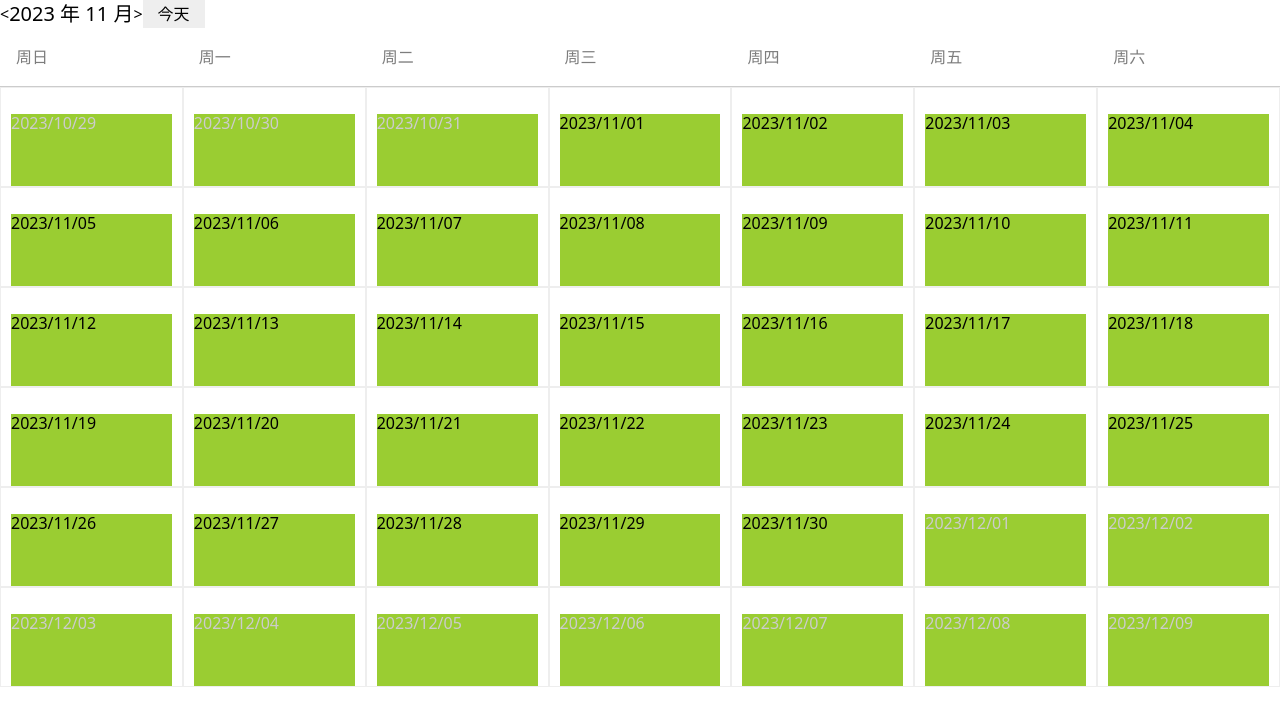
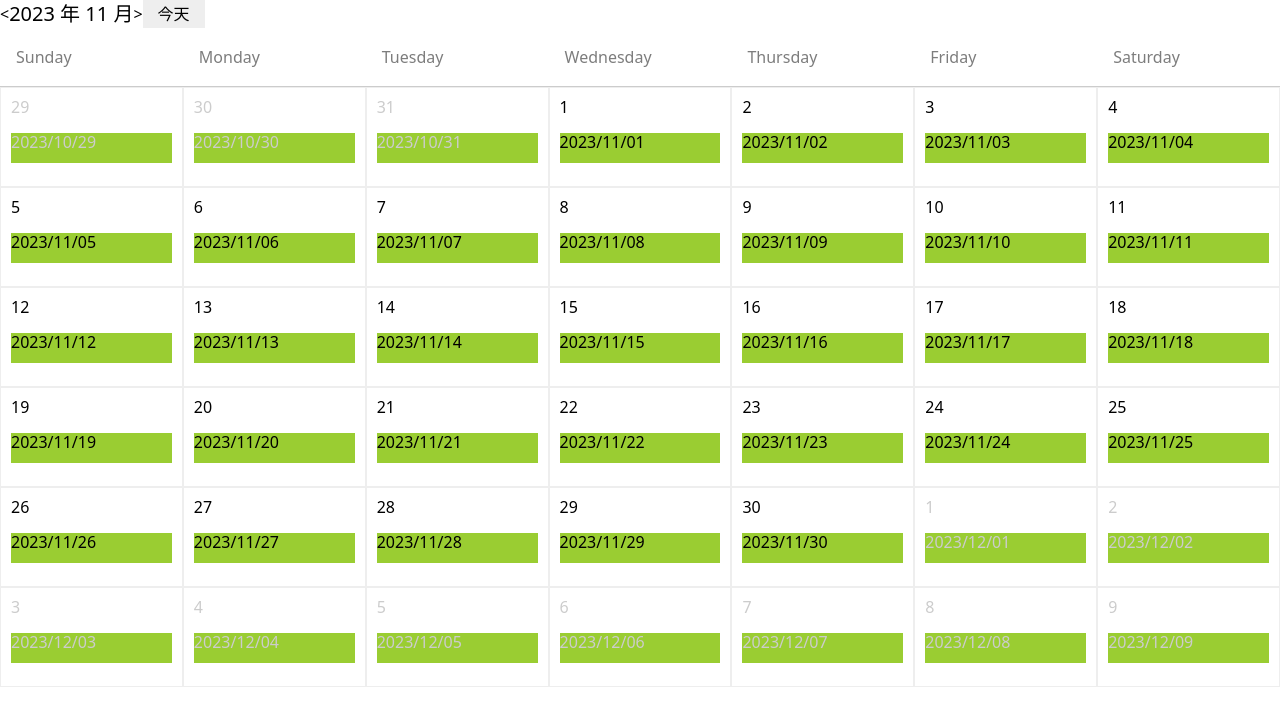
Before and after one commit to 518luck/react-calendar-component, a React (Vite) app: page / in a window 1280 px wide. Shown: the top 726 px of the page. Built offline with nearby package versions, Linux system fonts and the light colour scheme.

Commit message:
feat:中英文切换

```diff
--- a/src/App.tsx
+++ b/src/App.tsx
@@ -4,10 +4,11 @@
   return (
     <Calendar
       value={dayjs('2023-11-08')}
-      dateRender={(value) => {
+      locale='en-US'
+      dateInnerContent={(value) => {
         return (
           <div>
-            <p style={{ background: 'yellowgreen', height: '500px' }}>
+            <p style={{ background: 'yellowgreen', height: '30px' }}>
               {value.format('YYYY/MM/DD')}
             </p>
           </div>
--- a/src/components/Calendar/MonthCalendar.tsx
+++ b/src/components/Calendar/MonthCalendar.tsx
@@ -1,6 +1,10 @@
+import { useContext } from 'react'
 import type { Dayjs } from 'dayjs'
+
 import type { CalendarProps } from './index'
 import styles from './index.module.scss'
+import allLocales from './locale'
+import LocaleContext from './locale/LocaleContext'
 
 interface MonthCalendarProps extends CalendarProps {
   value: Dayjs
@@ -34,8 +38,6 @@
   dateRender: MonthCalendarProps['dateRender'],
   dateInnerContent: MonthCalendarProps['dateInnerContent']
 ) => {
-  console.log(dateInnerContent)
-
   const rows = []
   for (let i = 0; i < 6; i++) {
     const row = []
@@ -47,7 +49,18 @@
 
       row[j] = (
         <div key={i * 7 + j} className={cellClass}>
-          {dateRender ? dateRender(item.date) : item.date.date()}
+          {dateRender ? (
+            dateRender(item.date)
+          ) : (
+            <div className={styles.calendarMonthBodyCellDate}>
+              <div className={styles.calendarMonthBodyCellDateValue}>
+                {item.date.date()}
+              </div>
+              <div className={styles.calendarMonthBodyCellDateContent}>
+                {dateInnerContent?.(item.date)}
+              </div>
+            </div>
+          )}
         </div>
       )
     }
@@ -60,9 +73,21 @@
   ))
 }
 const MonthCalendar = (props: MonthCalendarProps) => {
+  const localeContext = useContext(LocaleContext)
+
   const { dateRender, dateInnerContent } = props
 
-  const weekList = ['周日', '周一', '周二', '周三', '周四', '周五', '周六']
+  const CalendarLocale = allLocales[localeContext.locale]
+
+  const weekList = [
+    'sunday',
+    'monday',
+    'tuesday',
+    'wednesday',
+    'thursday',
+    'friday',
+    'saturday',
+  ]
 
   const allDays = getAllDays(props.value)
 
@@ -71,7 +96,7 @@
       <div className={styles.weekList}>
         {weekList.map((week) => (
           <div className={styles.listItem} key={week}>
-            {week}
+            {CalendarLocale.week[week]}
           </div>
         ))}
       </div>
--- a/src/components/Calendar/index.module.scss
+++ b/src/components/Calendar/index.module.scss
@@ -28,12 +28,15 @@
     &Cell {
       flex: 1;
       border: 1px solid #eee;
-      padding: 10px;
       color: #ccc;
       overflow: hidden;
 
       &Current {
         color: #000;
+      }
+
+      &Date {
+        padding: 10px;
       }
     }
   }
--- a/src/components/Calendar/index.tsx
+++ b/src/components/Calendar/index.tsx
@@ -2,6 +2,7 @@
 import type { Dayjs } from 'dayjs'
 import cs from 'classnames'
 
+import LocaleContext from './locale/LocaleContext'
 import Header from './Header'
 import MonthCalendar from './MonthCalendar'
 import styles from './index.module.scss'
@@ -24,15 +25,17 @@
 }
 
 const Calendar = (props: CalendarProps) => {
-  const { style, className } = props
+  const { style, className, locale } = props
 
   const classNames = cs(styles.calendar, className)
 
   return (
-    <div className={classNames} style={style}>
-      <Header />
-      <MonthCalendar {...props} />
-    </div>
+    <LocaleContext.Provider value={{ locale: locale || navigator.language }}>
+      <div className={classNames} style={style}>
+        <Header />
+        <MonthCalendar {...props} />
+      </div>
+    </LocaleContext.Provider>
   )
 }
 export default Calendar
--- /dev/null
+++ b/src/components/Calendar/locale/LocaleContext.tsx
@@ -0,0 +1,11 @@
+import { createContext } from 'react'
+
+export interface LocaleContextType {
+  locale: string
+}
+
+const LocaleContext = createContext<LocaleContextType>({
+  locale: 'zh-CN',
+})
+
+export default LocaleContext
--- /dev/null
+++ b/src/components/Calendar/locale/en-US.ts
@@ -0,0 +1,32 @@
+import type { CalendarType } from './interface'
+
+const CalendarLocale: CalendarType = {
+  formatYear: 'YYYY',
+  formatMonth: 'MMM YYYY',
+  today: 'Today',
+  month: {
+    January: 'January',
+    February: 'February',
+    March: 'March',
+    April: 'April',
+    May: 'May',
+    June: 'June',
+    July: 'July',
+    August: 'August',
+    September: 'September',
+    October: 'October',
+    November: 'November',
+    December: 'December',
+  },
+  week: {
+    monday: 'Monday',
+    tuesday: 'Tuesday',
+    wednesday: 'Wednesday',
+    thursday: 'Thursday',
+    friday: 'Friday',
+    saturday: 'Saturday',
+    sunday: 'Sunday',
+  },
+}
+
+export default CalendarLocale
--- /dev/null
+++ b/src/components/Calendar/locale/index.ts
@@ -0,0 +1,10 @@
+import zhCN from './zh-CN'
+import enUS from './en-US'
+import type { CalendarType } from './interface'
+
+const allLocales: Record<string, CalendarType> = {
+  'zh-CN': zhCN,
+  'en-US': enUS,
+}
+
+export default allLocales
--- /dev/null
+++ b/src/components/Calendar/locale/interface.ts
@@ -0,0 +1,29 @@
+export interface CalendarType {
+  formatYear: string
+  formatMonth: string
+  today: string
+  month: {
+    January: string
+    February: string
+    March: string
+    April: string
+    May: string
+    June: string
+    July: string
+    August: string
+    September: string
+    October: string
+    November: string
+    December: string
+  } & Record<string, string>
+
+  week: {
+    monday: string
+    tuesday: string
+    wednesday: string
+    thursday: string
+    friday: string
+    saturday: string
+    sunday: string
+  } & Record<string, string>
+}
--- /dev/null
+++ b/src/components/Calendar/locale/zh-CN.ts
@@ -0,0 +1,31 @@
+import type { CalendarType } from './interface'
+const CalendarLocale: CalendarType = {
+  formatYear: 'YYYY 年',
+  formatMonth: 'YYYY 年 MM 月',
+  today: '今天',
+  month: {
+    January: '一月',
+    February: '二月',
+    March: '三月',
+    April: '四月',
+    May: '五月',
+    June: '六月',
+    July: '七月',
+    August: '八月',
+    September: '九月',
+    October: '十月',
+    November: '十一月',
+    December: '十二月',
+  },
+  week: {
+    monday: '周一',
+    tuesday: '周二',
+    wednesday: '周三',
+    thursday: '周四',
+    friday: '周五',
+    saturday: '周六',
+    sunday: '周日',
+  },
+}
+
+export default CalendarLocale
```
